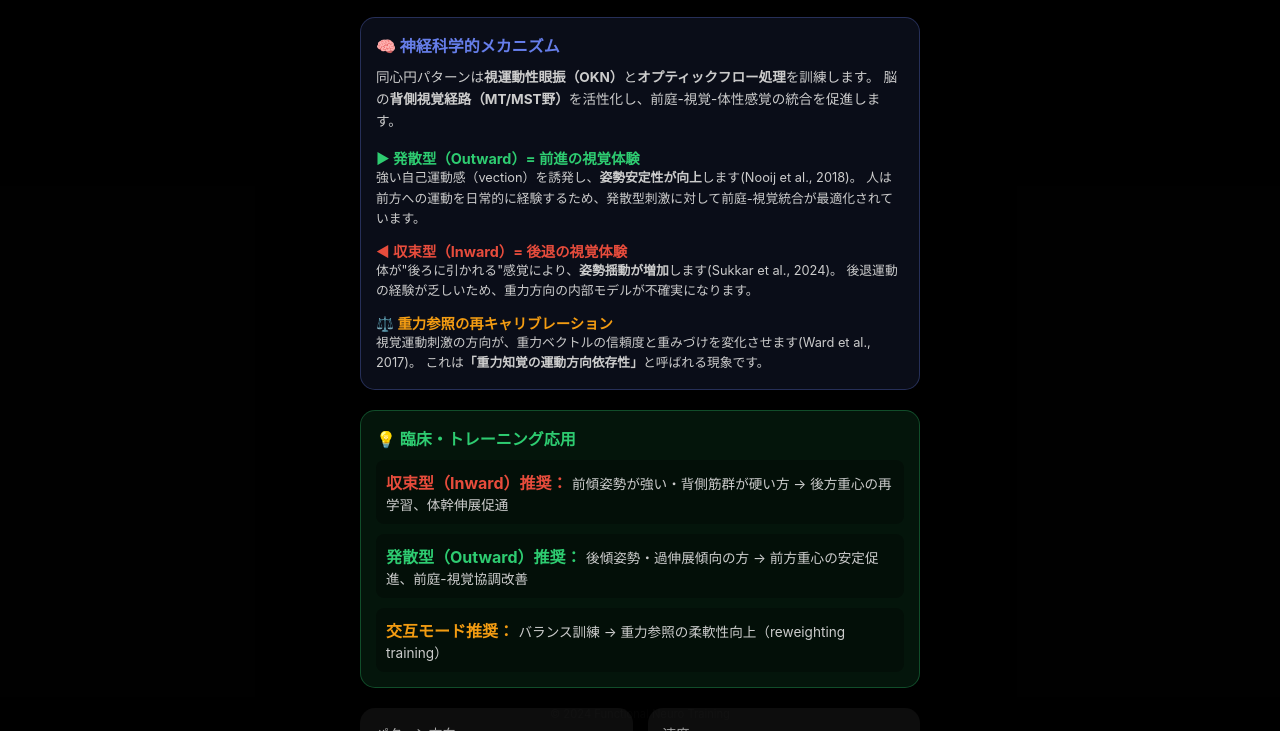
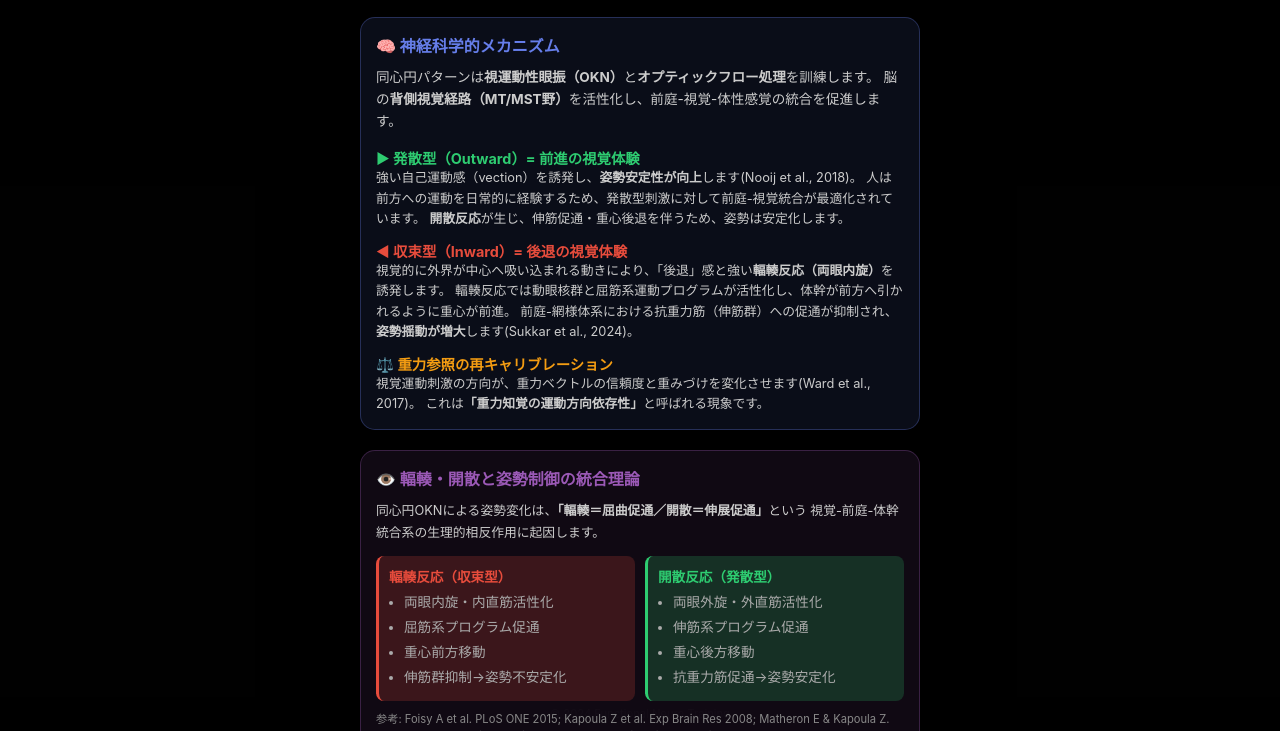
Before and after one commit to hokutomiyazaki-arch/radial-optic-flow, a plain HTML site: page index.html in a window 1280 px wide. Shown: the part 69-800 px from the top of the page. Drawn offline with Linux system fonts and the light colour scheme.

Commit message:
Update index.html

```diff
--- a/index.html
+++ b/index.html
@@ -567,18 +567,54 @@
                 <p style="font-size: 0.8rem; margin-bottom: 10px;">
                     強い自己運動感（vection）を誘発し、<strong>姿勢安定性が向上</strong>します(Nooij et al., 2018)。
                     人は前方への運動を日常的に経験するため、発散型刺激に対して前庭-視覚統合が最適化されています。
+                    <strong>開散反応</strong>が生じ、伸筋促通・重心後退を伴うため、姿勢は安定化します。
                 </p>
 
                 <h4 style="color: #e74c3c; margin-top: 10px; font-size: 0.9rem;">◀ 収束型（Inward）= 後退の視覚体験</h4>
                 <p style="font-size: 0.8rem; margin-bottom: 10px;">
-                    体が"後ろに引かれる"感覚により、<strong>姿勢揺動が増加</strong>します(Sukkar et al., 2024)。
-                    後退運動の経験が乏しいため、重力方向の内部モデルが不確実になります。
+                    視覚的に外界が中心へ吸い込まれる動きにより、「後退」感と強い<strong>輻輳反応（両眼内旋）</strong>を誘発します。
+                    輻輳反応では動眼核群と屈筋系運動プログラムが活性化し、体幹が前方へ引かれるように重心が前進。
+                    前庭-網様体系における抗重力筋（伸筋群）への促通が抑制され、<strong>姿勢揺動が増大</strong>します(Sukkar et al., 2024)。
                 </p>
 
                 <h4 style="color: #f39c12; margin-top: 10px; font-size: 0.9rem;">⚖️ 重力参照の再キャリブレーション</h4>
                 <p style="font-size: 0.8rem;">
                     視覚運動刺激の方向が、重力ベクトルの信頼度と重みづけを変化させます(Ward et al., 2017)。
                     これは<strong>「重力知覚の運動方向依存性」</strong>と呼ばれる現象です。
+                </p>
+            </div>
+
+            <!-- 輻輳・開散と姿勢制御 -->
+            <div class="explanation" style="background: rgba(155, 89, 182, 0.1); border-color: rgba(155, 89, 182, 0.3);">
+                <h3 style="color: #9b59b6;">👁️ 輻輳・開散と姿勢制御の統合理論</h3>
+                <p style="font-size: 0.8rem; line-height: 1.7; margin-top: 10px;">
+                    同心円OKNによる姿勢変化は、<strong>「輻輳＝屈曲促通／開散＝伸展促通」</strong>という
+                    視覚-前庭-体幹統合系の生理的相反作用に起因します。
+                </p>
+                <div style="display: grid; grid-template-columns: 1fr 1fr; gap: 10px; margin-top: 12px;">
+                    <div style="background: rgba(231, 76, 60, 0.2); padding: 10px; border-radius: 8px; border-left: 3px solid #e74c3c;">
+                        <strong style="color: #e74c3c; font-size: 0.85rem;">輻輳反応（収束型）</strong>
+                        <ul style="font-size: 0.75rem; color: #ccc; margin-top: 5px; padding-left: 15px;">
+                            <li>両眼内旋・内直筋活性化</li>
+                            <li>屈筋系プログラム促通</li>
+                            <li>重心前方移動</li>
+                            <li>伸筋群抑制→姿勢不安定化</li>
+                        </ul>
+                    </div>
+                    <div style="background: rgba(46, 204, 113, 0.2); padding: 10px; border-radius: 8px; border-left: 3px solid #2ecc71;">
+                        <strong style="color: #2ecc71; font-size: 0.85rem;">開散反応（発散型）</strong>
+                        <ul style="font-size: 0.75rem; color: #ccc; margin-top: 5px; padding-left: 15px;">
+                            <li>両眼外旋・外直筋活性化</li>
+                            <li>伸筋系プログラム促通</li>
+                            <li>重心後方移動</li>
+                            <li>抗重力筋促通→姿勢安定化</li>
+                        </ul>
+                    </div>
+                </div>
+                <p style="font-size: 0.7rem; color: #888; margin-top: 10px; line-height: 1.5;">
+                    参考: Foisy A et al. PLoS ONE 2015; Kapoula Z et al. Exp Brain Res 2008;
+                    Matheron E & Kapoula Z. Front Hum Neurosci 2011; Kim SY et al. Optom Vis Sci 2020;
+                    Leigh RJ & Zee DS. The Neurology of Eye Movements 5th ed. 2015
                 </p>
             </div>
 
```
